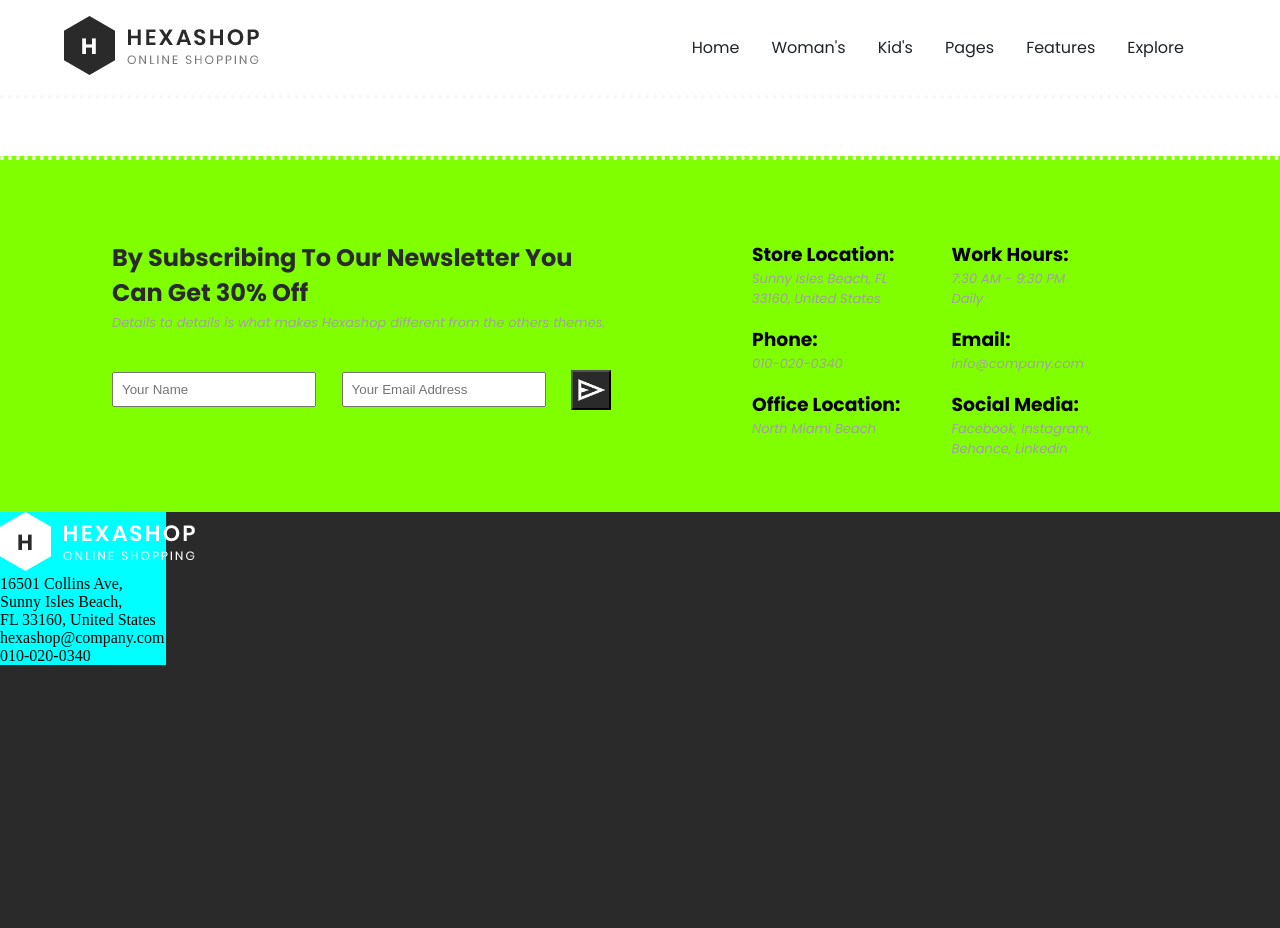
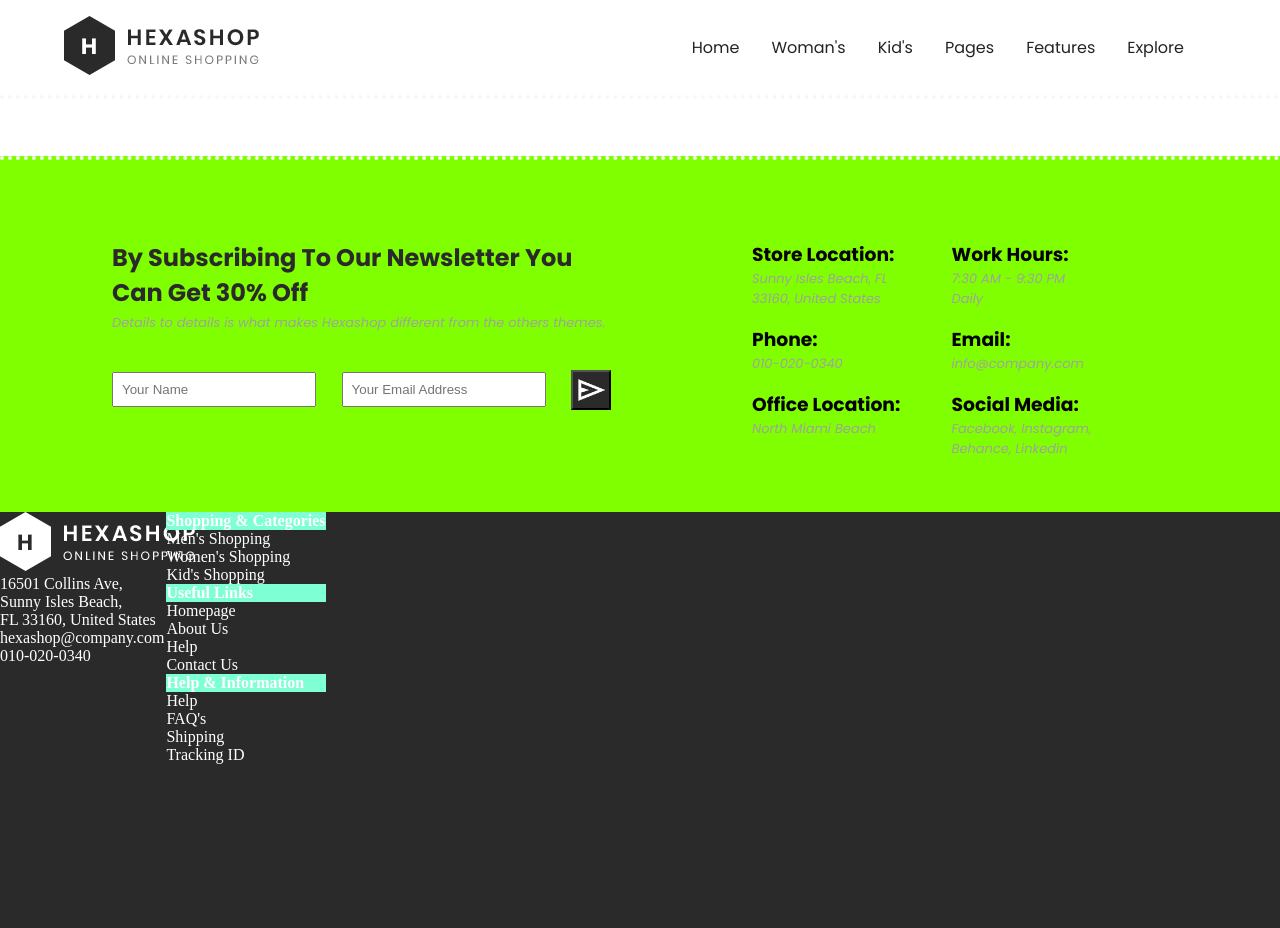
Before and after one commit to FeliciaMirand/hexashop, a plain HTML site: page index.html in a window 1280 px wide. Shown: the top 928 px of the page. Drawn offline with Linux system fonts and the light colour scheme.

Commit message:
pro joao parar de ser burro pt2

```diff
--- a/index.css
+++ b/index.css
@@ -116,9 +116,22 @@ footer {
     background-color: #2a2a2a;
     height: 65%;
     width: 100%;
+    display: flex;
   }
   #img2{
-    background-color: aqua;
     width: 13%;
     margin:0;
+    color:#ffff;
   }
+  #infopreto{
+    display: flex;
+    flex-direction: row;
+    gap: 100px;
+  }
+  h4{
+    color:#ffff;
+    background-color: aquamarine;
+  }
+  .subfont3{
+    color:#ffff;
+  }
--- a/index.html
+++ b/index.html
@@ -73,7 +73,25 @@
                 <img src="white-logo.png">
                 <p class="fontfootp">16501 Collins Ave, Sunny Isles Beach, <br>FL 33160, United States</p>
                 <p class="fontfootp">hexashop@company.com</p>
-                <p class="fontfootp">010-020-0340</p>
+                <p >010-020-0340</p>
+            </div>
+            <div id="infopreto">
+                <div id="info3">
+                    <div id="shopping">
+                    <h4>Shopping & Categories</h4>
+                    <p class="subfont3">Men's Shopping <br>Women's Shopping <br> Kid's Shopping</p>
+                    </div>
+                <div id="info4">
+                    <div id="links">
+                    <h4>Useful Links</h4>
+                    <p class="subfont3">Homepage <br>About Us <br>Help <br>Contact Us</p>
+                    </div>
+                <div id="info5">
+                    <div id="help">
+                    <h4>Help & Information</h4>
+                    <p class="subfont3">Help <br>FAQ's <br>Shipping <br> Tracking ID</p>
+                </div>
+            </div>
             </div>
         </div>
     </footer>
```
